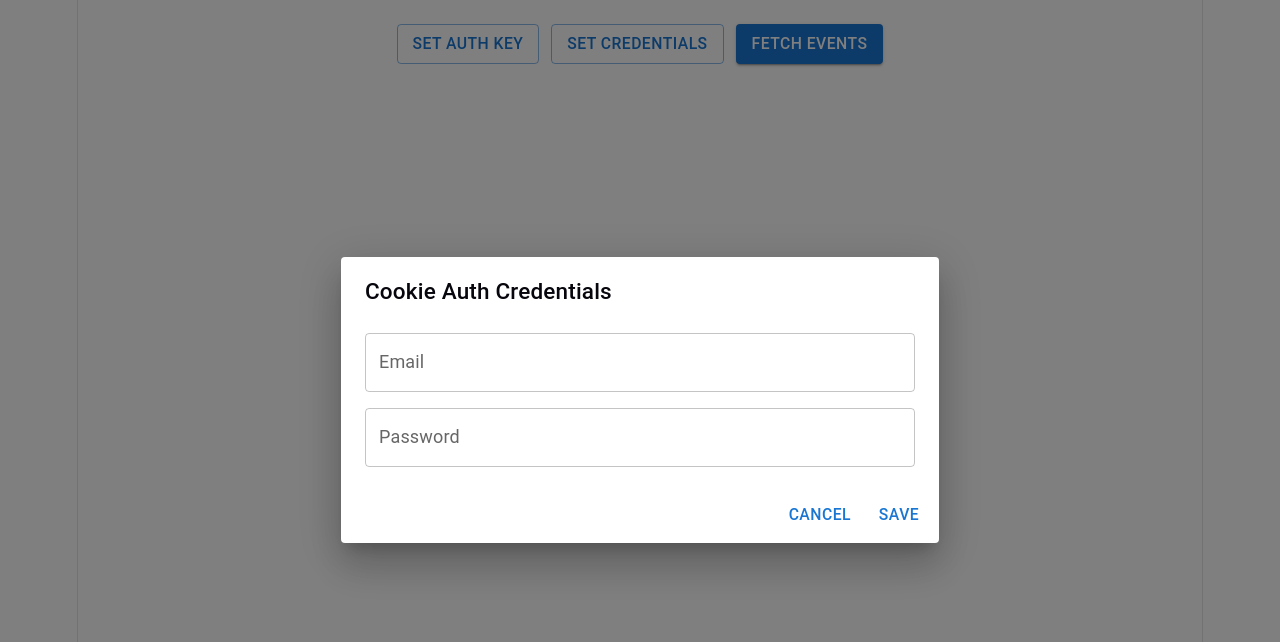
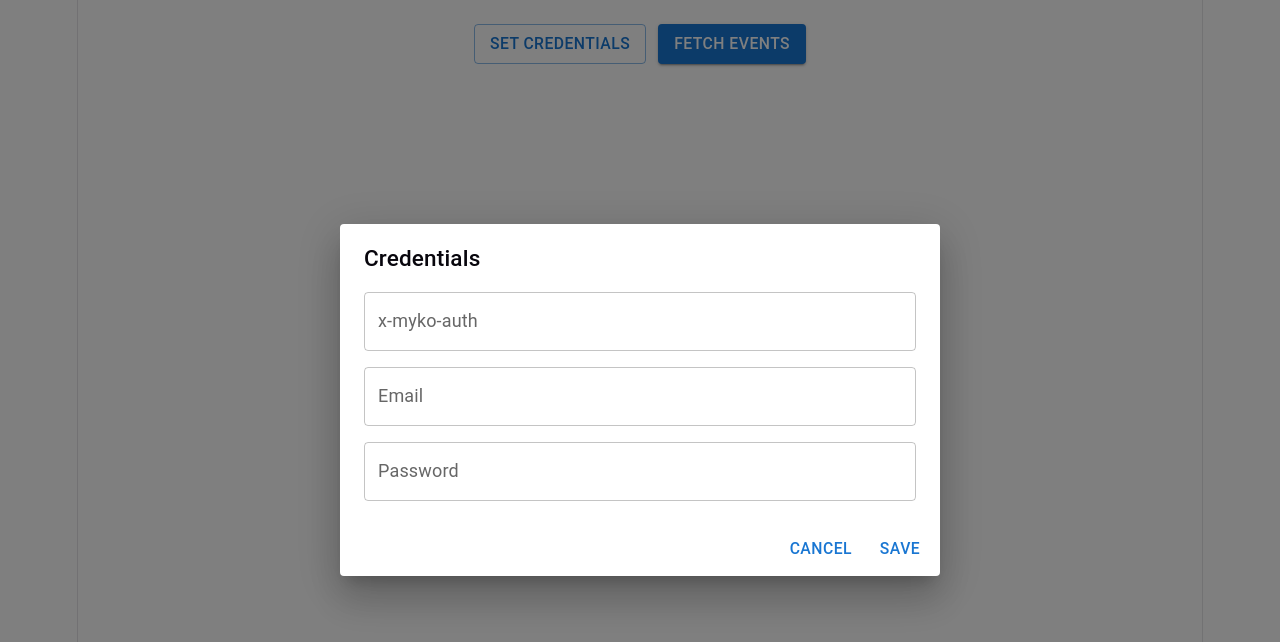
Before and after one commit to mgurov/mypadel, a React (Vite) app: page / in a window 1280 px wide. Both pictures are taken after a click on the button "SET CREDENTIALS". Shown: the top 642 px of the page. Built offline with nearby package versions, Linux system fonts and the light colour scheme.

Commit message:
Merge auth key and credentials into single Credentials button

```diff
--- a/src/App.tsx
+++ b/src/App.tsx
@@ -127,28 +127,18 @@ async function ensureCookieAuth(email: string, password: string): Promise<User |
 
 function App() {
   const [authKey, setAuthKey] = useState(() => localStorage.getItem('myko-auth-key') ?? '')
-  const [authDialogOpen, setAuthDialogOpen] = useState(false)
-  const [authDraft, setAuthDraft] = useState(authKey)
   const [credEmail, setCredEmail] = useState(() => localStorage.getItem('myko-cred-email') ?? '')
   const [credPassword, setCredPassword] = useState(() => localStorage.getItem('myko-cred-password') ?? '')
-  const [credDraftEmail, setCredDraftEmail] = useState(credEmail)
-  const [credDraftPassword, setCredDraftPassword] = useState(credPassword)
-  const [credDialogOpen, setCredDialogOpen] = useState(false)
   const [authError, setAuthError] = useState<string | null>(null)
   const [user, setUser] = useState<User | null>(null)
 
-  const saveAuthKey = () => {
-    localStorage.setItem('myko-auth-key', authDraft)
-    setAuthKey(authDraft)
-    setAuthDialogOpen(false)
-  }
-
-  const saveCredentials = () => {
-    localStorage.setItem('myko-cred-email', credDraftEmail)
-    localStorage.setItem('myko-cred-password', credDraftPassword)
-    setCredEmail(credDraftEmail)
-    setCredPassword(credDraftPassword)
-    setCredDialogOpen(false)
+  const saveCredentials = (creds: Credentials) => {
+    localStorage.setItem('myko-auth-key', creds.authKey)
+    localStorage.setItem('myko-cred-email', creds.email)
+    localStorage.setItem('myko-cred-password', creds.password)
+    setAuthKey(creds.authKey)
+    setCredEmail(creds.email)
+    setCredPassword(creds.password)
   }
 
   const hasCredentials = credEmail !== '' && credPassword !== ''
@@ -194,12 +184,7 @@ function App() {
     <>
       <section id="center">
         <div className="button-row">
-          <Button variant="outlined" onClick={() => { setAuthDraft(authKey); setAuthDialogOpen(true) }}>
-            {authKey ? 'Auth Key Set' : 'Set Auth Key'}
-          </Button>
-          <Button variant="outlined" onClick={() => { setCredDraftEmail(credEmail); setCredDraftPassword(credPassword); setCredDialogOpen(true) }}>
-            {hasCredentials ? 'Credentials Set' : 'Set Credentials'}
-          </Button>
+          <CredentialsButton authKey={authKey} email={credEmail} password={credPassword} onSave={saveCredentials} />
           <Button variant="contained" onClick={() => refetch()} disabled={isFetching}>
             {isFetching ? 'Loading...' : 'Fetch Events'}
           </Button>
@@ -213,51 +198,6 @@ function App() {
           )}
         </div>
 
-        <Dialog open={authDialogOpen} onClose={() => setAuthDialogOpen(false)}>
-          <DialogTitle>Auth Key</DialogTitle>
-          <DialogContent>
-            <TextField
-              autoFocus
-              fullWidth
-              type="password"
-              label="x-myko-auth"
-              value={authDraft}
-              onChange={(e) => setAuthDraft(e.target.value)}
-              variant="outlined"
-            />
-          </DialogContent>
-          <DialogActions>
-            <Button onClick={() => setAuthDialogOpen(false)}>Cancel</Button>
-            <Button onClick={saveAuthKey}>Save</Button>
-          </DialogActions>
-        </Dialog>
-
-        <Dialog open={credDialogOpen} onClose={() => setCredDialogOpen(false)}>
-          <DialogTitle>Cookie Auth Credentials</DialogTitle>
-          <DialogContent>
-            <TextField
-              autoFocus
-              fullWidth
-              label="Email"
-              value={credDraftEmail}
-              onChange={(e) => setCredDraftEmail(e.target.value)}
-              variant="outlined"
-              sx={{ mb: 2, mt: 1 }}
-            />
-            <TextField
-              fullWidth
-              type="password"
-              label="Password"
-              value={credDraftPassword}
-              onChange={(e) => setCredDraftPassword(e.target.value)}
-              variant="outlined"
-            />
-          </DialogContent>
-          <DialogActions>
-            <Button onClick={() => setCredDialogOpen(false)}>Cancel</Button>
-            <Button onClick={saveCredentials}>Save</Button>
-          </DialogActions>
-        </Dialog>
 
         {authError && (
           <Alert severity="error" sx={{ mt: 2, width: '100%' }}>
@@ -288,6 +228,90 @@ function App() {
           </div>
         )}
       </section>
+    </>
+  )
+}
+
+interface Credentials {
+  authKey: string
+  email: string
+  password: string
+}
+
+interface CredentialsButtonProps {
+  authKey: string
+  email: string
+  password: string
+  onSave: (credentials: Credentials) => void
+}
+
+function CredentialsButton({ authKey, email, password, onSave }: CredentialsButtonProps) {
+  const [open, setOpen] = useState(false)
+  const [draftAuthKey, setDraftAuthKey] = useState(authKey)
+  const [draftEmail, setDraftEmail] = useState(email)
+  const [draftPassword, setDraftPassword] = useState(password)
+
+  const missing: string[] = []
+  if (authKey === '') missing.push('auth key')
+  if (email === '') missing.push('email')
+  if (password === '') missing.push('password')
+  const complete = missing.length === 0
+
+  const openDialog = () => {
+    setDraftAuthKey(authKey)
+    setDraftEmail(email)
+    setDraftPassword(password)
+    setOpen(true)
+  }
+
+  const save = () => {
+    onSave({ authKey: draftAuthKey, email: draftEmail, password: draftPassword })
+    setOpen(false)
+  }
+
+  return (
+    <>
+      <Button
+        variant="outlined"
+        onClick={openDialog}
+        title={complete ? 'All credentials set' : `Missing: ${missing.join(', ')}`}
+      >
+        {complete ? 'Credentials Set' : 'Set Credentials'}
+      </Button>
+      <Dialog open={open} onClose={() => setOpen(false)}>
+        <DialogTitle>Credentials</DialogTitle>
+        <DialogContent>
+          <TextField
+            autoFocus
+            fullWidth
+            type="password"
+            label="x-myko-auth"
+            value={draftAuthKey}
+            onChange={(e) => setDraftAuthKey(e.target.value)}
+            variant="outlined"
+          />
+          <TextField
+            fullWidth
+            label="Email"
+            value={draftEmail}
+            onChange={(e) => setDraftEmail(e.target.value)}
+            variant="outlined"
+            sx={{ mt: 2, mb: 2 }}
+          />
+          <TextField
+            fullWidth
+            type="password"
+            label="Password"
+            value={draftPassword}
+            onChange={(e) => setDraftPassword(e.target.value)}
+            variant="outlined"
+          />
+        </DialogContent>
+        <DialogActions>
+          <Button onClick={() => setOpen(false)}>Cancel</Button>
+          <Button onClick={save}>Save</Button>
+        </DialogActions>
+      </Dialog>
     </>
   )
 }
```
Also changed, not shown: 1 other file (tests, documents, lock files or other folders).
